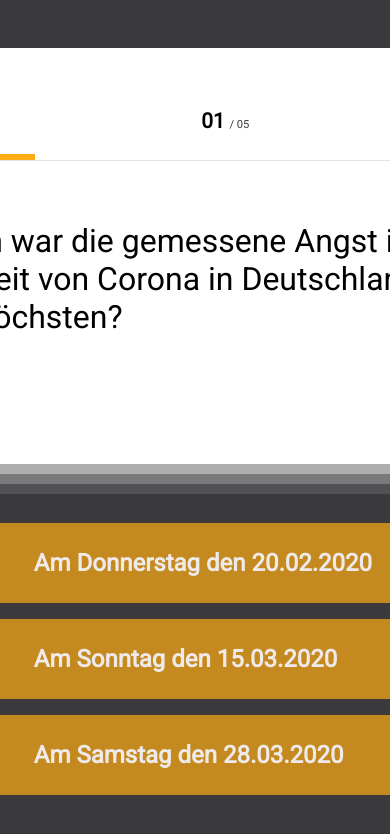
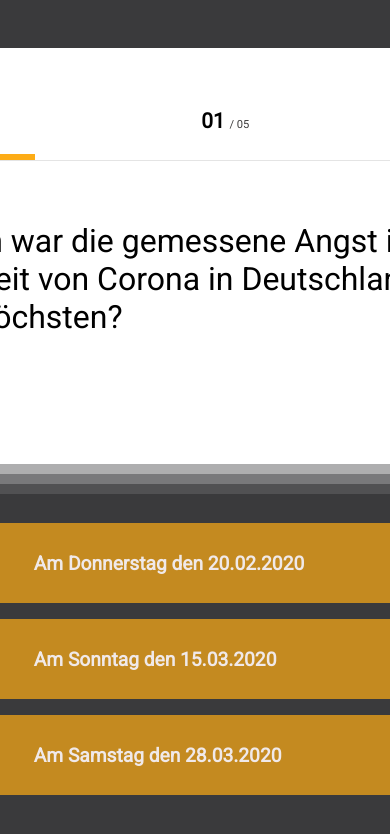
Before and after one commit to SaschaWebDev/corona-quiz, a React (Create React App) app in the folder corona-quiz/: page / in a window 390 px wide. Shown: the top 834 px of the page. Built offline with nearby package versions, Linux system fonts and the light colour scheme; the HTML template or start-up script is replaced by a standard one; a web font is replaced by a local one.

Commit message:
Updated media queries

```diff
--- a/corona-quiz/src/styles/Quiz.css
+++ b/corona-quiz/src/styles/Quiz.css
@@ -233,6 +233,8 @@
     height: 5rem;
   }
 
-
+  .answer-text {
+    font-size: 1.2rem;
+  }
 
 }
```
